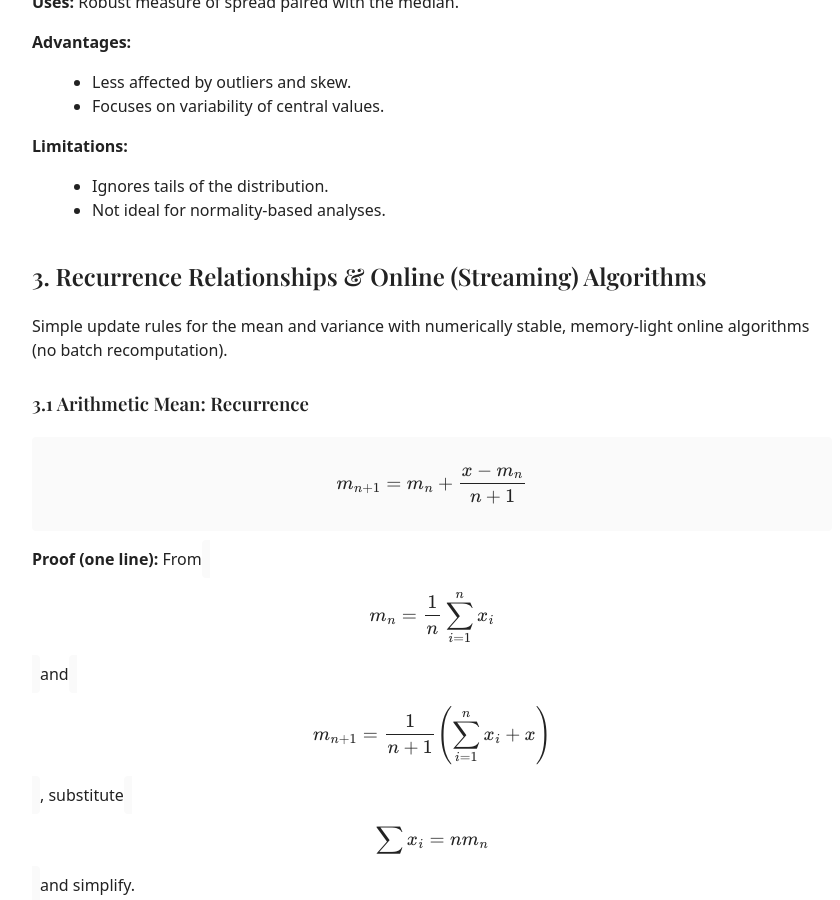
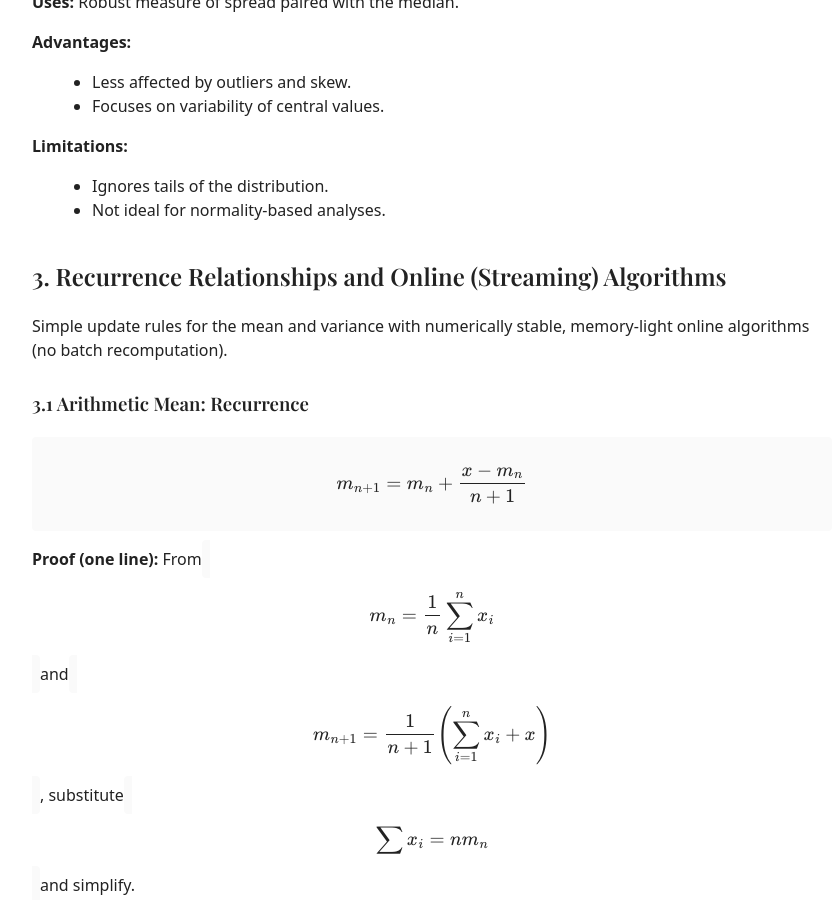
Before and after one commit to Nochman/Nochman.github.io, a Jekyll site: the page homeworks/week05.html, which Jekyll copies as it is, in a window 1280 px wide and 900 px high, scrolled down 2968 px. Shown: the whole window, without its empty margins (208-1048 px from the left). Built offline with Jekyll 4.4.1, drawn with Linux system fonts in a browser that asks for light colours.

Commit message:
Fix heading formatting in week05.html

```diff
--- a/homeworks/week05.html
+++ b/homeworks/week05.html
@@ -139,7 +139,7 @@
   </ul>
 
   <section id="online-stats">
-    <h2>3. Recurrence Relationships & Online (Streaming) Algorithms</h2>
+    <h2>3. Recurrence Relationships and Online (Streaming) Algorithms</h2>
     <p>Simple update rules for the mean and variance with numerically stable, memory‑light online algorithms (no batch recomputation).</p>
 
     <h3>3.1 Arithmetic Mean: Recurrence</h3>
```
